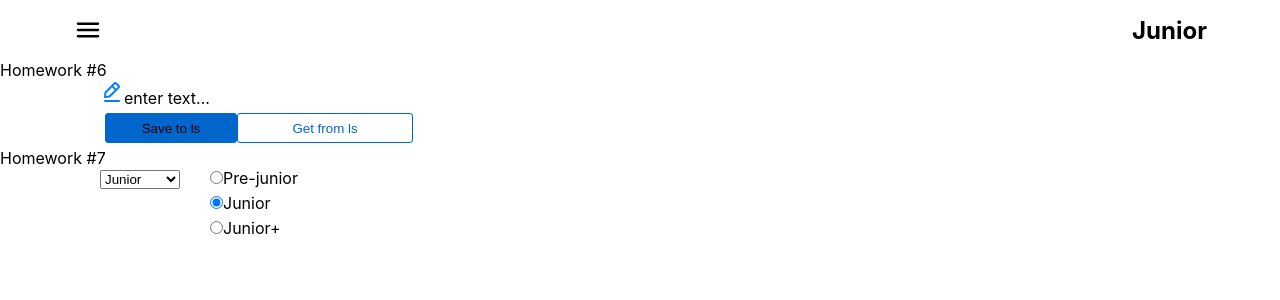
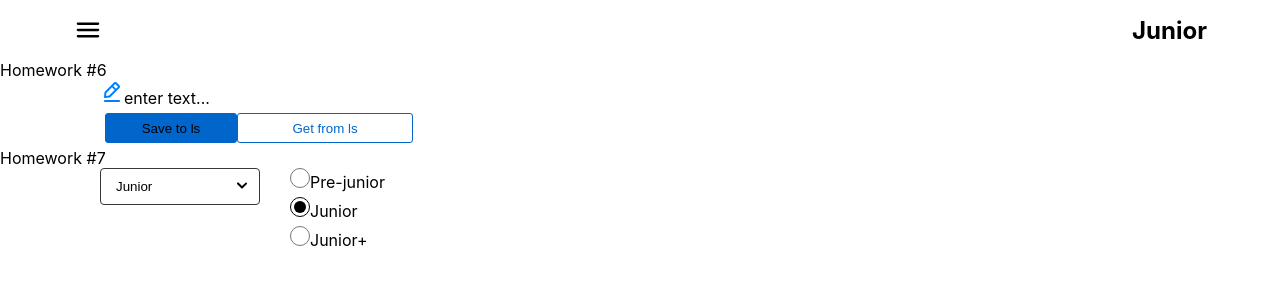
Before and after one commit to IvanBichan/homeworks_by_ignat_new, a React (Create React App) app: page /#/junior in a window 1280 px wide. Shown: the top 300 px of the page. Built offline with nearby package versions, Linux system fonts and the light colour scheme.

Commit message:
- feat: add css in HW7

```diff
--- a/src/s2-homeworks/hw07/common/c5-SuperSelect/SuperSelect.module.css
+++ b/src/s2-homeworks/hw07/common/c5-SuperSelect/SuperSelect.module.css
@@ -1,4 +1,35 @@
+.wrap {
+    position: relative;
+    width: max-content;
+}
+
+.wrap::after {
+    content: "";
+    position: absolute;
+    top: 40%;
+    right: 10px;
+    transform: translateY(-50%);
+    display: block;
+    pointer-events: none;
+    /*стрелка*/
+    background: url("chevron-down.svg");
+    width: 20px;
+    height: 20px;
+}
+
 .select {
+    /*убираем стандартное отбражение стилей и стрелки*/
+    appearance: none;
+    -moz-appearance: none;
+    -webkit-appearance: none;
+    /*основные стили*/
+    width: 160px;
+    background: transparent;
+    border: 1px solid #3b3636;
+    border-radius: 4px;
+    outline: none;
+    padding: 10px 35px 10px 15px;
+    cursor: pointer;
 }
 
 .select:focus {
--- a/src/s2-homeworks/hw07/common/c5-SuperSelect/SuperSelect.tsx
+++ b/src/s2-homeworks/hw07/common/c5-SuperSelect/SuperSelect.tsx
@@ -43,6 +43,7 @@ const SuperSelect: React.FC<SuperSelectPropsType> = ({
     const finalSelectClassName = s.select + (className ? ' ' + className : '')
 
     return (
+        <div className={s.wrap}>
             <select
                 className={finalSelectClassName}
                 onChange={onChangeCallback}
@@ -50,6 +51,8 @@ const SuperSelect: React.FC<SuperSelectPropsType> = ({
             >
                 {mappedOptions}
             </select>
+        </div>
+
     )
 }
 
--- a/src/s2-homeworks/hw07/common/c6-SuperRadio/SuperRadio.module.css
+++ b/src/s2-homeworks/hw07/common/c6-SuperRadio/SuperRadio.module.css
@@ -1,4 +1,7 @@
 .radio {
+    accent-color: black;
+    width: 20px;
+    height: 20px;
 }
 
 .radio::before {
```
Lines whose indentation alone changed are shown as unchanged.
